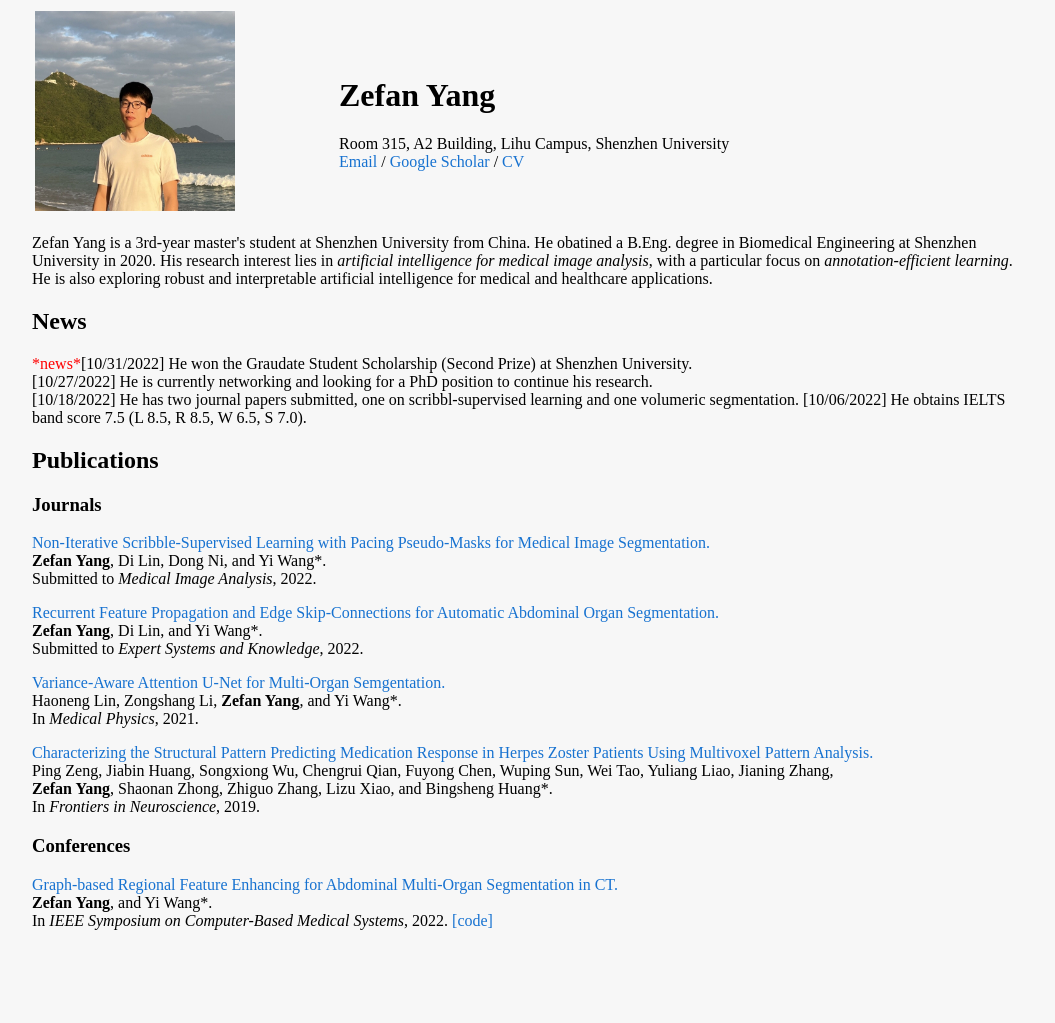
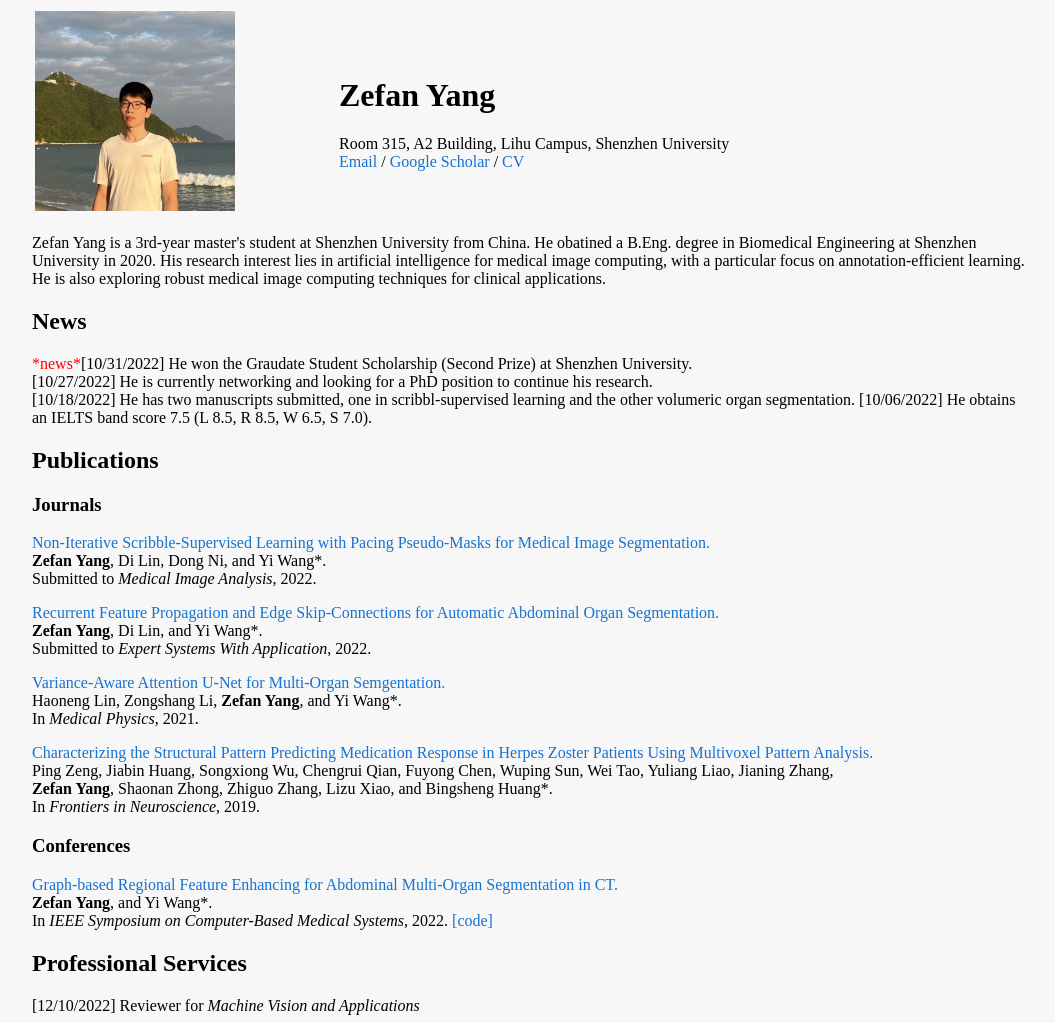
Before and after one commit to zefanyang/zefanyang.github.io, a plain HTML site: page index.html in a window 1280 px wide. Shown: the whole page, without its empty margins (108-1163 px from the left). Before the commit the page ends 946 px from the top, so only its background shows below. Drawn offline with Linux system fonts and the light colour scheme.

Commit message:
update profile

```diff
--- a/index.html
+++ b/index.html
@@ -28,9 +28,9 @@
 				<p>
 				Zefan Yang is a 3rd-year master's student at Shenzhen University from China.
 				He obatined a B.Eng. degree in Biomedical Engineering at Shenzhen University in 2020.
-				His research interest lies in <i>artificial intelligence for medical image analysis</i>,
-				with a particular focus on <i>annotation-efficient learning</i>. He is also exploring robust
-				and interpretable artificial intelligence for medical and healthcare applications.
+				His research interest lies in artificial intelligence for medical image computing,
+				with a particular focus on annotation-efficient learning. He is also exploring robust
+				medical image computing techniques for clinical applications.
 				</p>
 
 			</header>
@@ -42,8 +42,8 @@
 				<p>
 				<font color="red">*news*</font>[10/31/2022] He won the Graudate Student Scholarship (Second Prize) at Shenzhen University. <br>
 				[10/27/2022] He is currently networking and looking for a PhD position to continue his research. <br>
-				[10/18/2022] He has two journal papers submitted, one on scribbl-supervised learning and one volumeric segmentation.
-				[10/06/2022] He obtains IELTS band score 7.5 (L 8.5, R 8.5, W 6.5, S 7.0).
+				[10/18/2022] He has two manuscripts submitted, one in scribbl-supervised learning and the other volumeric organ segmentation.
+				[10/06/2022] He obtains an IELTS band score 7.5 (L 8.5, R 8.5, W 6.5, S 7.0).
 				</p>
 
 				<header>
@@ -68,7 +68,7 @@
 						<br>
 					</a>
 					<b>Zefan Yang</b>, Di Lin, and Yi Wang&#42;. <br>
-					Submitted to <i>Expert Systems and Knowledge</i>, 2022.
+					Submitted to <i>Expert Systems With Application</i>, 2022.
 				</p>
 
 				<p>
@@ -101,6 +101,12 @@
 					In <i>IEEE Symposium on Computer-Based Medical Systems</i>, 2022.
 					<a href=https://github.com/zefanyang/organseg_dags>[code]</a>
 				</p>
+
+				<header>
+				<h2> Professional Services <h2>
+				</header>
+				[12/10/2022] Reviewer for <i>Machine Vision and Applications</i>
+
 		</article>
 		</div>
 	</body>
```
